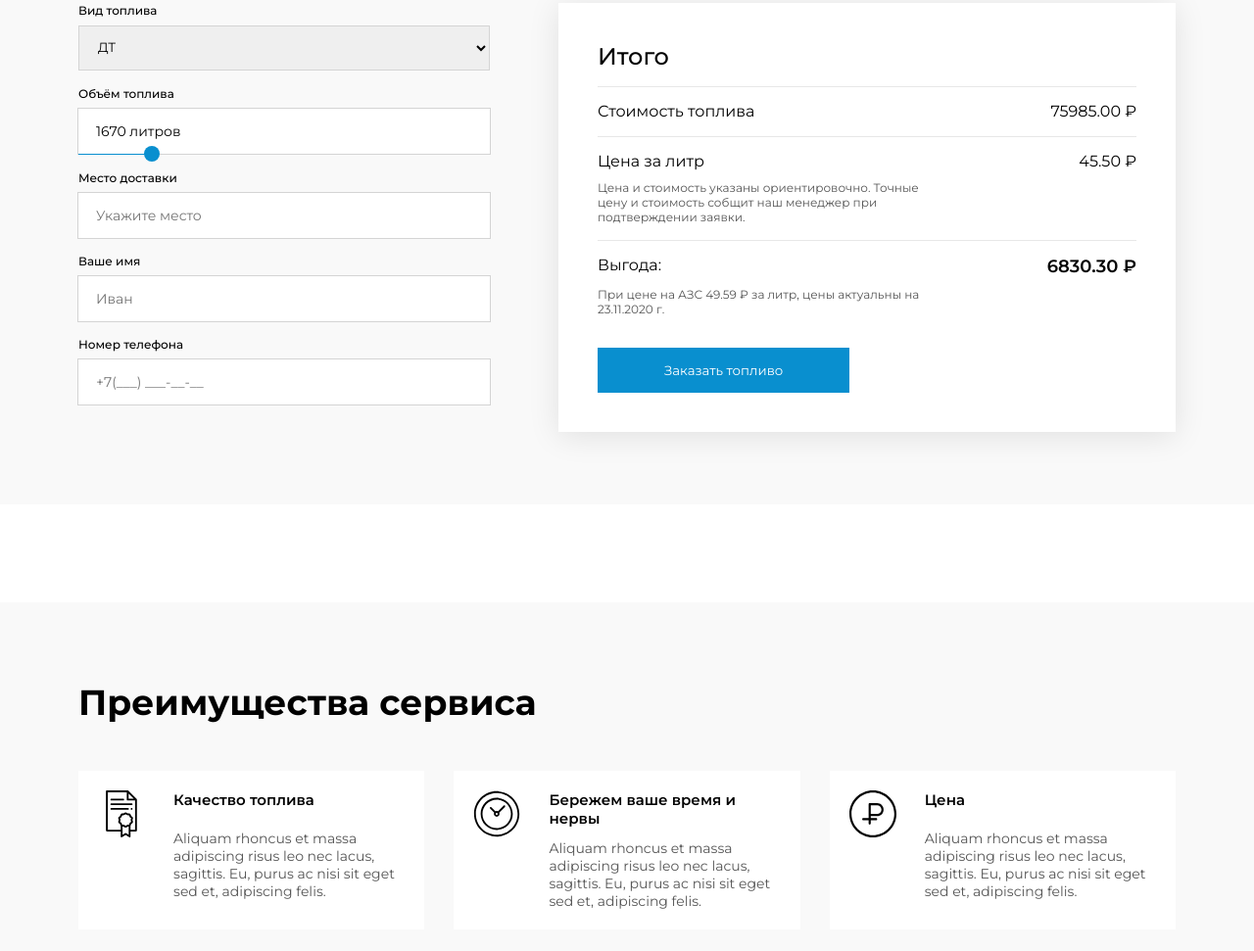
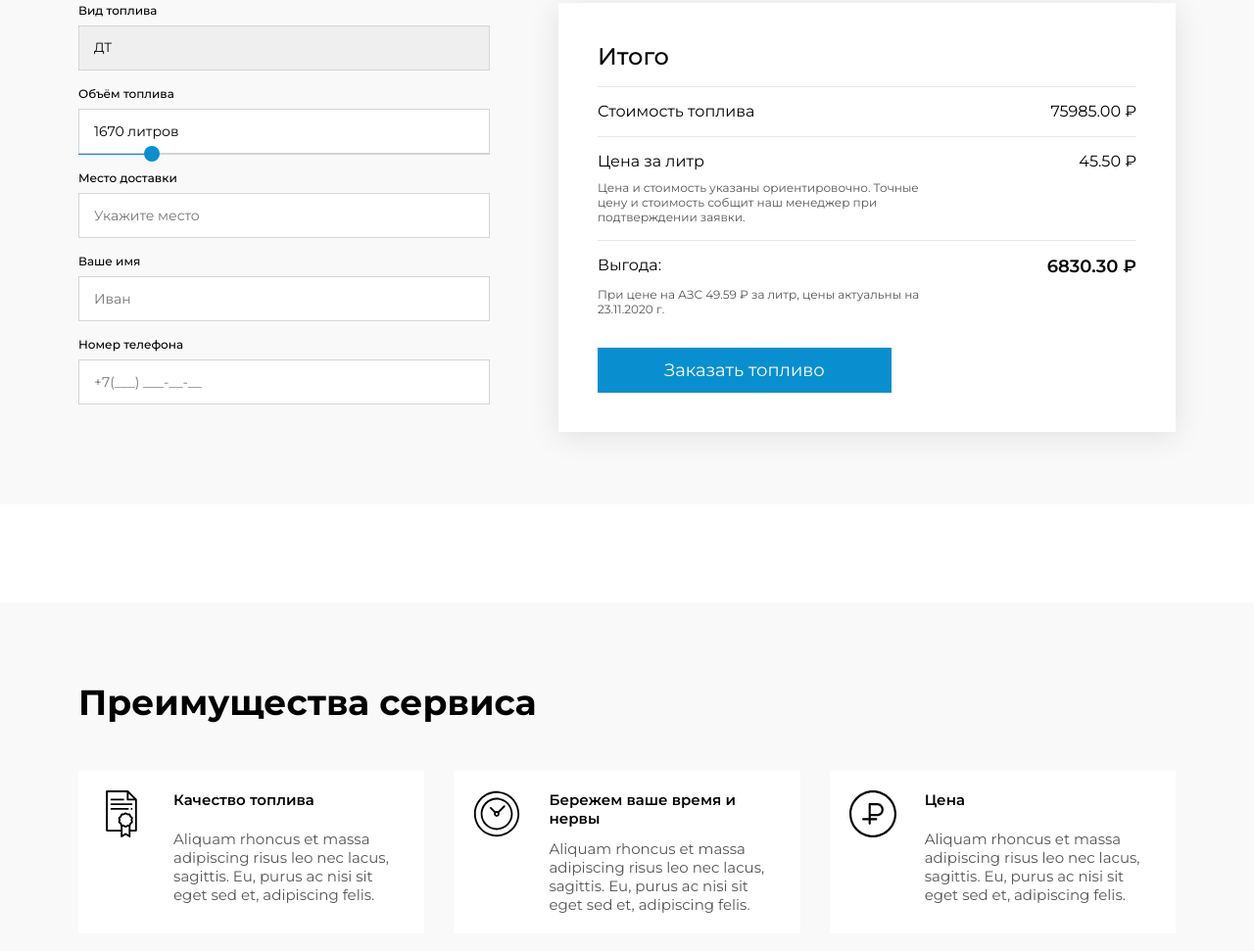
Before and after one commit to IuliaMurtazina/evrika-test-task, a website built with webpack: page src/index.html in a window 1280 px wide. Shown: the part 1821-2792 px from the top of the page at 98% size. Built offline with nearby package versions, Linux system fonts and the light colour scheme.

Commit message:
add style to inputs

```diff
--- a/src/sass/base.scss
+++ b/src/sass/base.scss
@@ -92,6 +92,7 @@ body {
   transition: all .5s;
   border: none;
   cursor: pointer;
+  font-size: 18px;
 
   &:hover {
     background-color: $color-dark-blue;
--- a/src/sass/benefits.scss
+++ b/src/sass/benefits.scss
@@ -61,7 +61,7 @@
 
   &__description {
     font-weight: 400;
-    font-size: 1.4rem;
+    font-size: 1.5rem;
 
     color: $color-main-gray;
   }
--- a/src/sass/form.scss
+++ b/src/sass/form.scss
@@ -18,10 +18,10 @@
 
   &__input {
     height: 4.6rem;
-    outline: 1px solid $stroke-input;
+    outline: none;
     padding-left: 1.5rem;
     font-size: 1.4rem;
-    border: 3px solid transparent;
+    border: 1px solid $stroke-input;
 
     &:focus {
       box-shadow: 0 1rem 2rem rgba(#000, .1);
@@ -58,6 +58,7 @@
     padding-left: 1.5rem;
     height: 4.6rem;
     border: 1px solid $stroke-input;
+    appearance: none;
 
     &:focus {
       outline: none;
--- a/src/sass/questions.scss
+++ b/src/sass/questions.scss
@@ -18,8 +18,8 @@
   }
 
   &__text {
-    font-size: 1.3rem;
-    max-width: 50%;
+    font-size: 1.6rem;
+    max-width: 70%;
   }
 
   &__agreement,
```
